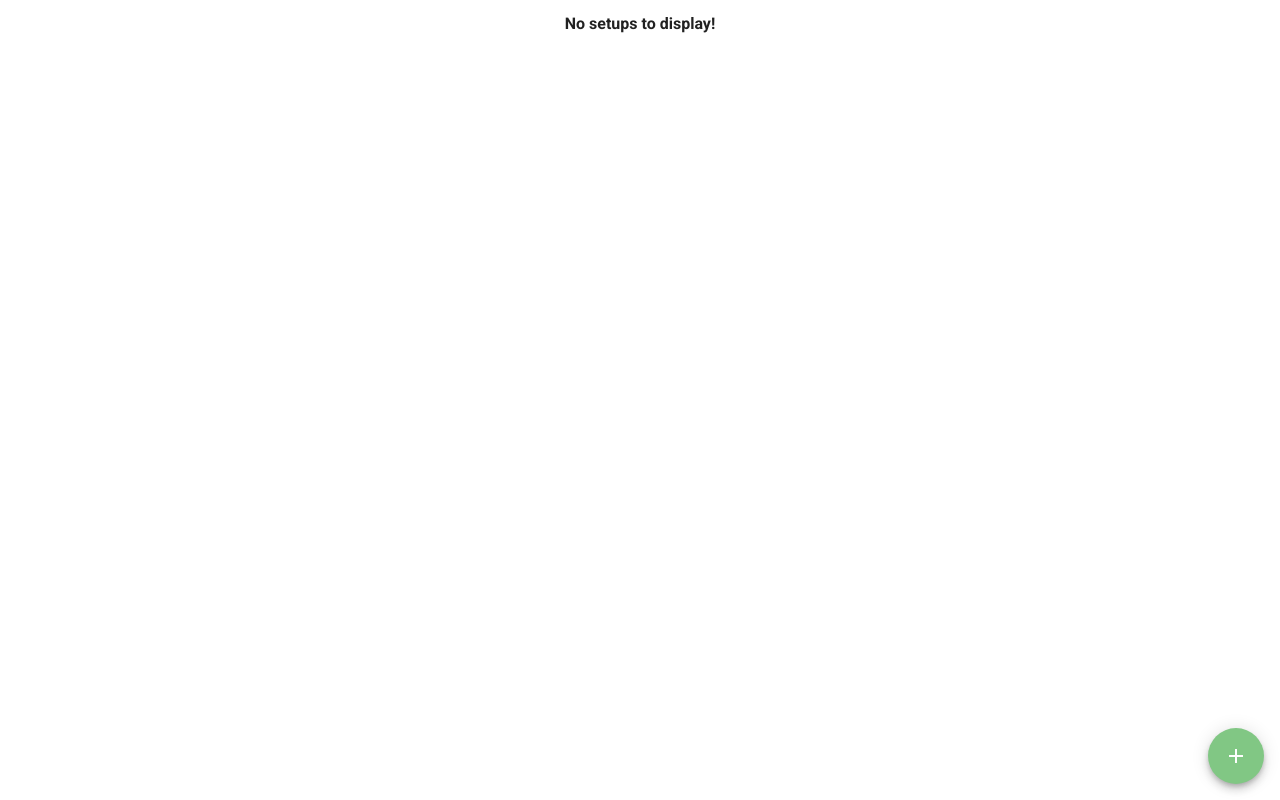
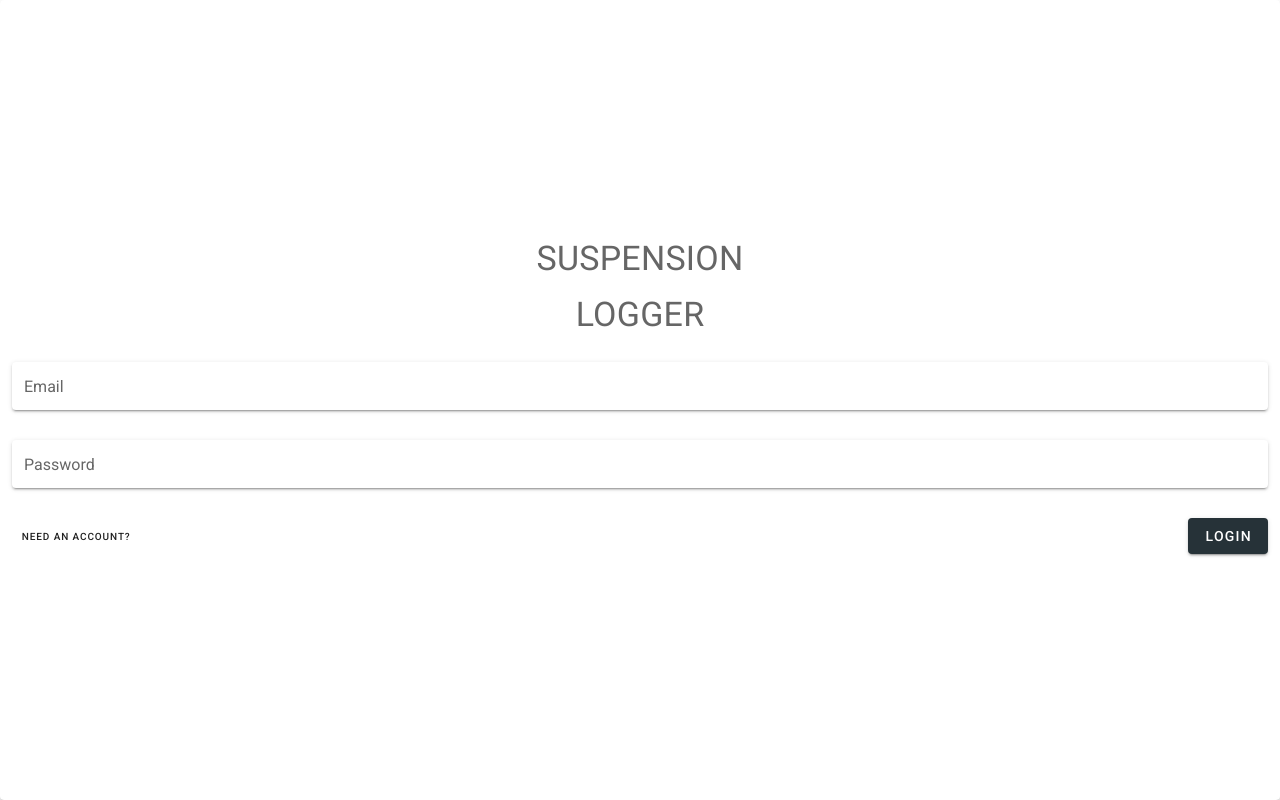
Before and after one commit to AlexandreOuimet/suspension, a Vue app: page /#/ in a window 1280 px wide. Built offline with nearby package versions, Linux system fonts and the light colour scheme.

Commit message:
ajout des pages de login

```diff
--- /dev/null
+++ b/src/components/LoginForm.vue
@@ -0,0 +1,42 @@
+<template>
+  <v-card class="d-flex align-center justify-center">
+    <v-card-text>
+      <v-row>
+        <v-col>
+          <p class="text-center text-h4">SUSPENSION</p>
+          <p class="text-center text-h4">LOGGER</p>
+        </v-col>
+      </v-row>
+      <v-row>
+        <v-text-field solo label="Email"></v-text-field>
+      </v-row>
+      <v-row>
+        <v-text-field solo label="Password"></v-text-field>
+      </v-row>
+      <v-row class="pt-0 align-center">
+        <v-btn text x-small @click="register">Need an account?</v-btn>
+        <v-spacer />
+        <v-btn color="primary" @click="login">Login</v-btn>
+      </v-row>
+    </v-card-text>
+  </v-card>
+</template>
+
+<script>
+export default {
+  data: () => ({
+    email: "",
+    password: "",
+  }),
+
+  methods: {
+    login() {
+      this.$emit("close");
+    },
+
+    register() {
+      this.$emit("register");
+    },
+  },
+};
+</script>
--- /dev/null
+++ b/src/components/RegisterForm.vue
@@ -0,0 +1,42 @@
+<template>
+  <v-card class="d-flex align-center justify-center">
+    <v-card-text>
+      <v-row>
+        <v-col>
+          <p class="text-center text-h4">SUSPENSION</p>
+          <p class="text-center text-h4">LOGGER</p>
+        </v-col>
+      </v-row>
+      <v-row>
+        <v-text-field solo label="Email"></v-text-field>
+      </v-row>
+      <v-row>
+        <v-text-field solo label="Password"></v-text-field>
+      </v-row>
+      <v-row class="pt-0 align-center">
+        <v-btn text x-small @click="login">Login?</v-btn>
+        <v-spacer />
+        <v-btn color="primary" @click="createAccount">Create an account</v-btn>
+      </v-row>
+    </v-card-text>
+  </v-card>
+</template>
+
+<script>
+export default {
+  data: () => ({
+    email: "",
+    password: "",
+  }),
+
+  methods: {
+    createAccount() {
+      this.$emit("createAccount");
+    },
+
+    login() {
+      this.$emit("login");
+    },
+  },
+};
+</script>
--- a/src/views/Home.vue
+++ b/src/views/Home.vue
@@ -28,21 +28,40 @@
     </v-btn>
 
     <v-dialog v-model="dialog" v-if="dialog" fullscreen>
-      <setup-form @close="closeDialog"></setup-form>
+      <setup-form @close="closeSetupDialog"></setup-form>
+    </v-dialog>
+
+    <v-dialog v-model="loginDialog" v-if="loginDialog" fullscreen>
+      <login-form
+        v-if="!showRegister"
+        @close="closeLoginDialog"
+        @register="showRegister = true"
+      ></login-form>
+      <register-form
+        v-else
+        @createAccount="createAccount"
+        @login="showRegister = false"
+      ></register-form>
     </v-dialog>
   </v-container>
 </template>
 
 <script>
 import SetupForm from "../components/SetupForm.vue";
+import LoginForm from "../components/LoginForm.vue";
+import RegisterForm from "../components/RegisterForm.vue";
 
 export default {
   components: {
     SetupForm,
+    LoginForm,
+    RegisterForm,
   },
 
   data: () => ({
     dialog: false,
+    loginDialog: true,
+    showRegister: false,
     setups: {},
   }),
 
@@ -56,9 +75,17 @@ export default {
       this.dialog = true;
     },
 
-    closeDialog() {
+    closeSetupDialog() {
       this.dialog = false;
       this.$store.dispatch("setCurrentSetup", -1);
+    },
+
+    closeLoginDialog() {
+      this.loginDialog = false;
+    },
+
+    createAccount() {
+      this.closeLoginDialog();
     },
 
     triggerFavorite(setup) {
```
Also changed, not shown: src/store/user.js (added).
